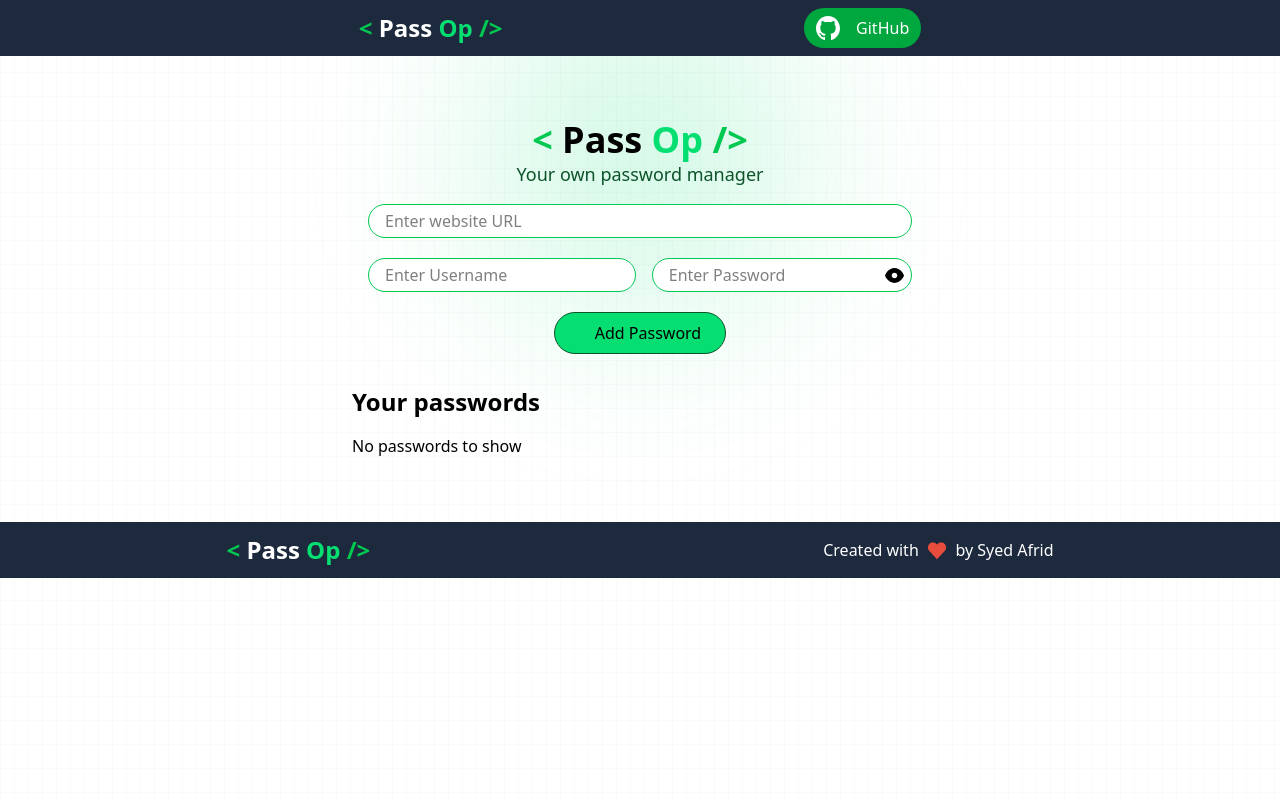
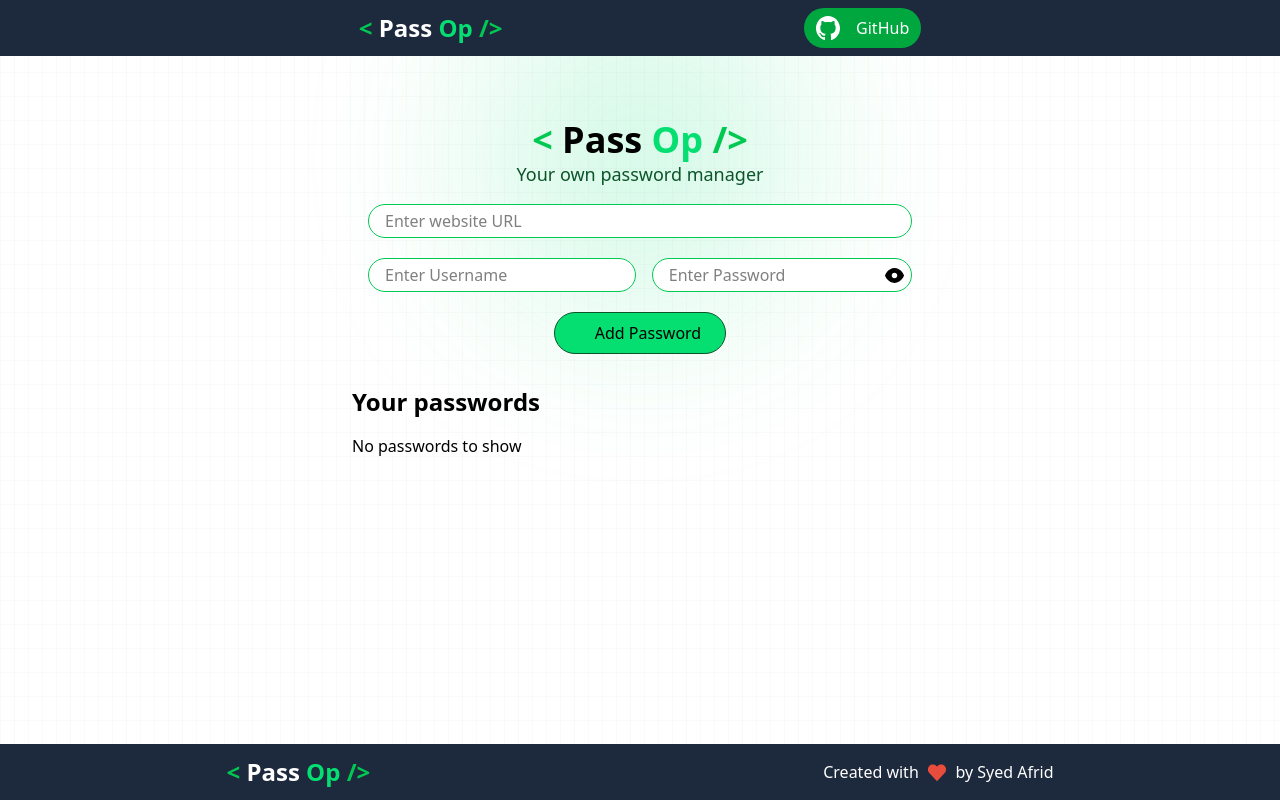
Before and after one commit to s-afrid/Pass-op, a React (Vite) app: page / in a window 1280 px wide. Built offline with nearby package versions, Linux system fonts and the light colour scheme; some icons are missing.

Commit message:
password hide and show

```diff
--- a/src/components/Footer.jsx
+++ b/src/components/Footer.jsx
@@ -2,7 +2,7 @@ import React from 'react'
 
 const Footer = () => {
   return (
-    <div className='bg-slate-800 text-white flex justify-around items-center h-14 w-full sticky bottom-0'>
+    <div className='bg-slate-800 text-white flex justify-around items-center h-14 w-full fixed bottom-0'>
         <div className="logo font-bold text-2xl">
         <span className='text-green-500'>&lt; </span>
         <span className='text-white'>Pass</span>
--- a/src/components/Manager.jsx
+++ b/src/components/Manager.jsx
@@ -4,6 +4,7 @@ import { useRef, useState } from "react";
 const Manager = () => {
 
   const ref = useRef()
+  const passwordRef = useRef()
   const [form, setform] = useState({site: "", username: "", password: ""})
   const [passwordArray, setpasswordArray] = useState([])
 
@@ -17,7 +18,9 @@ const Manager = () => {
   }, [])
 
   const showPassword = ()=>{
+    passwordRef.current.type = "text"
     if(ref.current.src.includes("/icons/eye-slash.svg")){
+      passwordRef.current.type = "password"
       ref.current.src = '/icons/eye.svg';
     } else {
 ref.current.src = "/icons/eye-slash.svg";
@@ -73,11 +76,12 @@ ref.current.src = "/icons/eye-slash.svg";
 
             <div className="relative">
               <input
+              ref={passwordRef}
               value={form.password}
               onChange={handleChange}
                 placeholder="Enter Password"
                 className="bg-white rounded-full border border-green-500 w-full px-4 py-1"
-                type="text"
+                type="password"
                 name="password"
               />
               <span className="absolute right-0 top-1 cursor-pointer" onClick={showPassword}>
--- a/src/components/Navbar.jsx
+++ b/src/components/Navbar.jsx
@@ -14,6 +14,7 @@ const Navbar = () => {
 
       <button className='text-white bg-green-600 flex items-center my-3 px-1 rounded-full justify-center'>
         <img className='invert py-2 px-2 w-10' src="icons/github.svg" alt="" />
+
         <span className='py-2 px-2'>GitHub</span>
       </button>
       </div>
```
